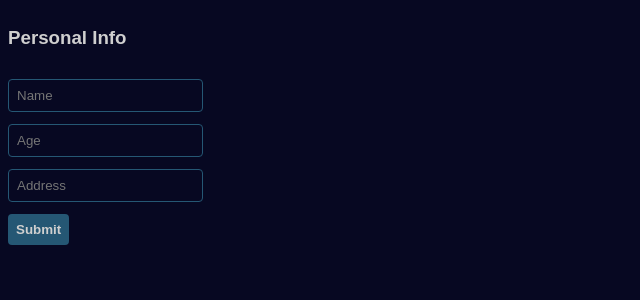
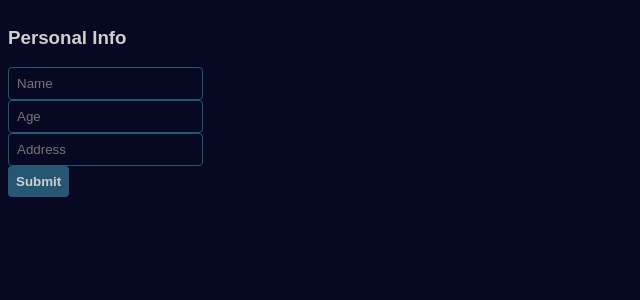
Before and after one commit to ItsWakana/cv-application, a React (Create React App) app: page / in a window 1280 px wide. Shown: the top 300 px of the page, without its empty margins (0-640 px from the left). Built offline with nearby package versions, Linux system fonts and the light colour scheme.

Commit message:
adjust styles on personal info section

```diff
--- a/src/styles/style.css
+++ b/src/styles/style.css
@@ -12,7 +12,6 @@ body {
 .personal-info {
     display: flex;
     flex-direction: column;
-    gap: 12px;
 }
 
 .personal-info__heading {
@@ -37,3 +36,8 @@ body {
     padding: 8px 8px;
     cursor: pointer;
 }
+
+.personal-info__detail-container p {
+    border: solid 1px var(--input-border-clr);
+    padding: 8px;
+}
```
